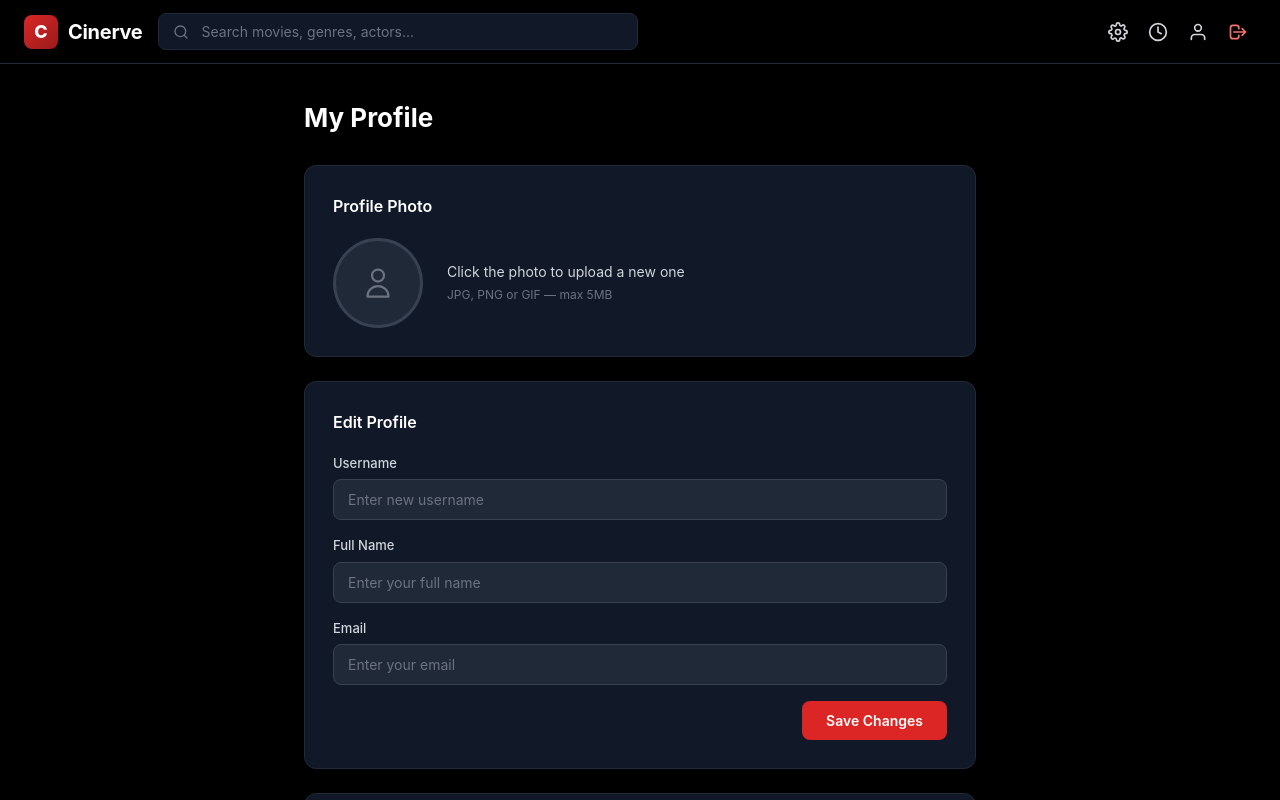
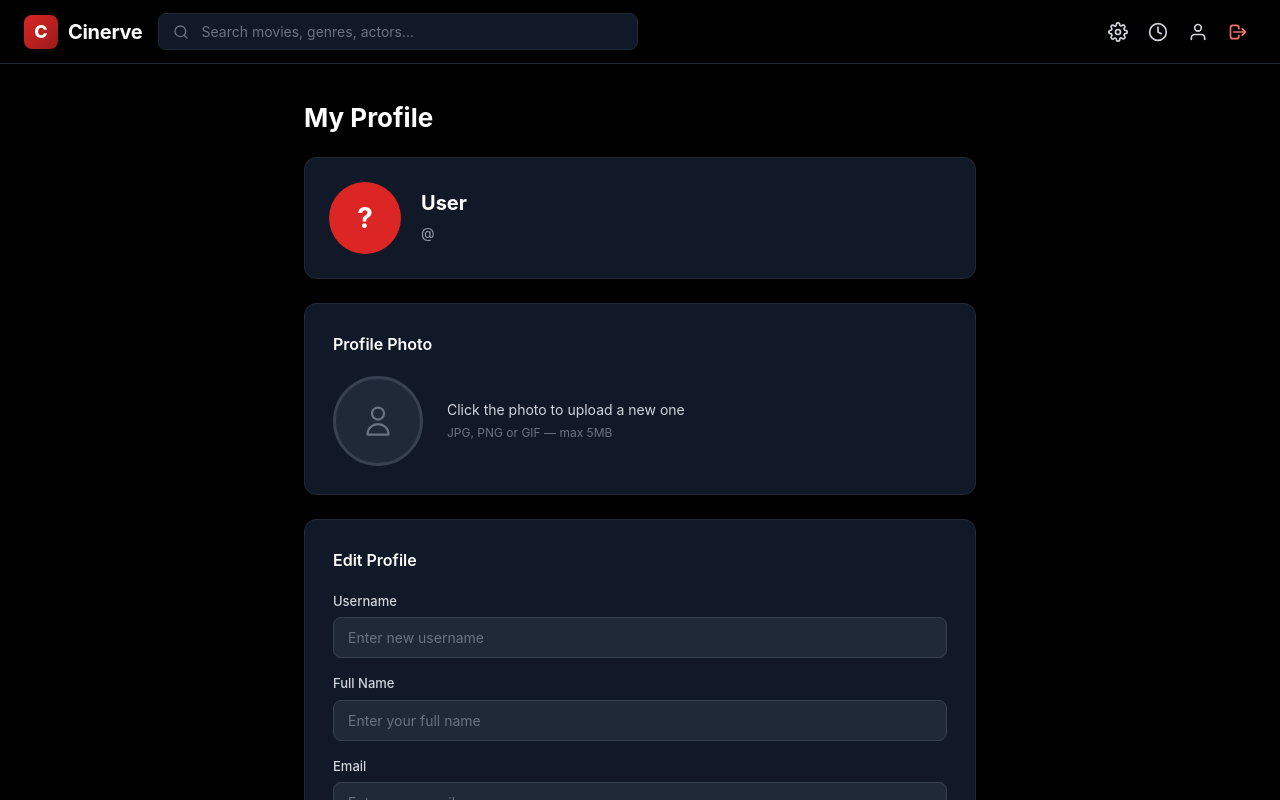
Before and after one commit to Isleden/Cinerve, a React (Vite) app in the folder cinerve-frontend/: page /profile in a window 1280 px wide. Shown: the top 800 px of the page. Built offline with nearby package versions, Linux system fonts and the light colour scheme; no server answers.

Commit message:
Add photoUrl to User model and update profile display

```diff
--- a/cinerve-frontend/src/pages/Profile.jsx
+++ b/cinerve-frontend/src/pages/Profile.jsx
@@ -188,9 +188,51 @@ export default function Profile() {
 
         <main style={{ maxWidth: 720, margin: '0 auto', padding: '40px 24px' }}>
 
-          <h1 style={{ color: '#fff', fontSize: 26, fontWeight: 700, margin: '0 0 32px' }}>
-            My Profile
-          </h1>
+      <h1 style={{ color: '#fff', fontSize: 26, fontWeight: 700, margin: '0 0 24px' }}>
+        My Profile
+      </h1>
+
+      {/* Profile Header Card */}
+      <div style={{
+        background: '#111827',
+        border: '1px solid #1f2937',
+        borderRadius: 12,
+        padding: 24,
+        marginBottom: 24,
+        display: 'flex',
+        alignItems: 'center',
+        gap: 20,
+      }}>
+        {/* Avatar */}
+        {profile.photoUrl ? (
+          <img src={profile.photoUrl} alt="Profile"
+            style={{ width: 72, height: 72, borderRadius: '50%', objectFit: 'cover', border: '3px solid #dc2626', flexShrink: 0 }} />
+        ) : (
+          <div style={{
+            width: 72, height: 72, borderRadius: '50%',
+            background: '#dc2626',
+            display: 'flex', alignItems: 'center', justifyContent: 'center',
+            flexShrink: 0, fontSize: 28, fontWeight: 700, color: '#fff',
+          }}>
+            {profile.username ? profile.username.charAt(0).toUpperCase() : '?'}
+          </div>
+        )}
+
+        {/* Info */}
+        <div>
+          <h2 style={{ color: '#fff', fontSize: 20, fontWeight: 700, margin: '0 0 4px' }}>
+            {profile.fullName || profile.username || 'User'}
+          </h2>
+          <p style={{ color: '#9ca3af', fontSize: 14, margin: '0 0 4px' }}>
+            @{profile.username}
+          </p>
+          {profile.email && (
+            <p style={{ color: '#6b7280', fontSize: 13, margin: 0 }}>
+              {profile.email}
+            </p>
+          )}
+        </div>
+      </div>
 
           {loadingProfile ? (
             <div style={{ textAlign: 'center', color: '#6b7280', padding: '60px 0' }}>Loading...</div>
```
Also changed, not shown: 1 other file (tests, documents, lock files or other folders).
